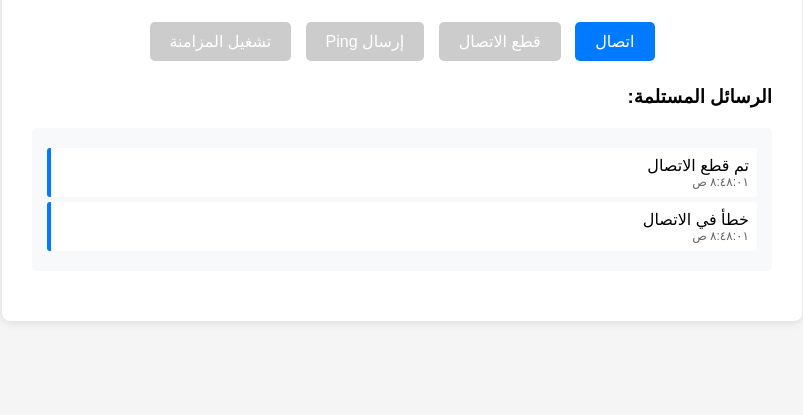
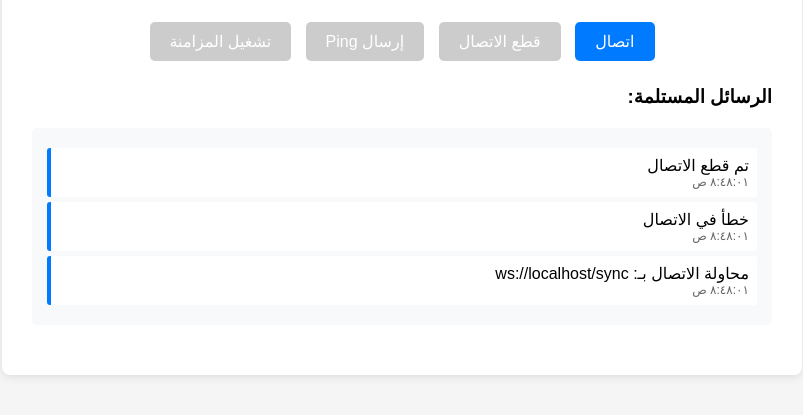
Before and after one commit to HossamAhmed954074/IZO-POS-Test, a website: page public/sync-test.html in a window 1280 px wide. Shown: the part 223-638 px from the top of the page, without its empty margins (238-1041 px from the left). Drawn offline with Linux system fonts and the light colour scheme.

Commit message:
implement dynamic WebSocket and API URLs for improved connectivity

```diff
--- a/public/sync-test.html
+++ b/public/sync-test.html
@@ -104,13 +104,27 @@
         const pingBtn = document.getElementById('pingBtn');
         const triggerSyncBtn = document.getElementById('triggerSyncBtn');
 
+        // Get WebSocket URL based on current location
+        function getWebSocketUrl() {
+            const protocol = window.location.protocol === 'https:' ? 'wss:' : 'ws:';
+            const host = window.location.host;
+            return `${protocol}//${host}/sync`;
+        }
+
+        // Get API URL based on current location
+        function getApiUrl() {
+            return `${window.location.protocol}//${window.location.host}/api/sync/trigger`;
+        }
+
         function connect() {
             if (ws && ws.readyState === WebSocket.OPEN) {
                 addMessage('تحذير: الاتصال موجود بالفعل');
                 return;
             }
 
-            ws = new WebSocket('ws://localhost:3000/sync');
+            const wsUrl = getWebSocketUrl();
+            addMessage(`محاولة الاتصال بـ: ${wsUrl}`);
+            ws = new WebSocket(wsUrl);
 
             ws.onopen = () => {
                 statusDiv.textContent = 'متصل ✓';
@@ -169,7 +183,8 @@
 
         async function triggerSync() {
             try {
-                const response = await fetch('http://localhost:3000/api/sync/trigger', {
+                const apiUrl = getApiUrl();
+                const response = await fetch(apiUrl, {
                     method: 'POST',
                     headers: {
                         'Content-Type': 'application/json'
```
